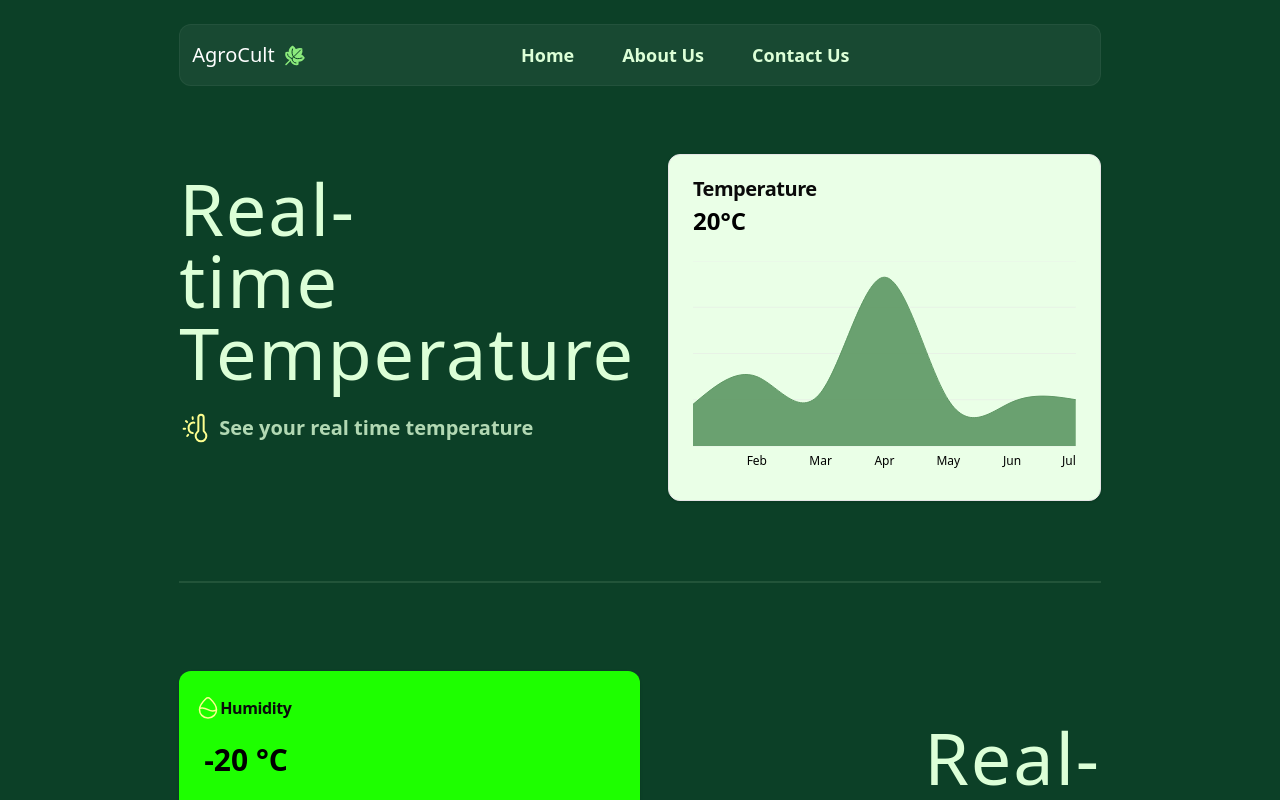
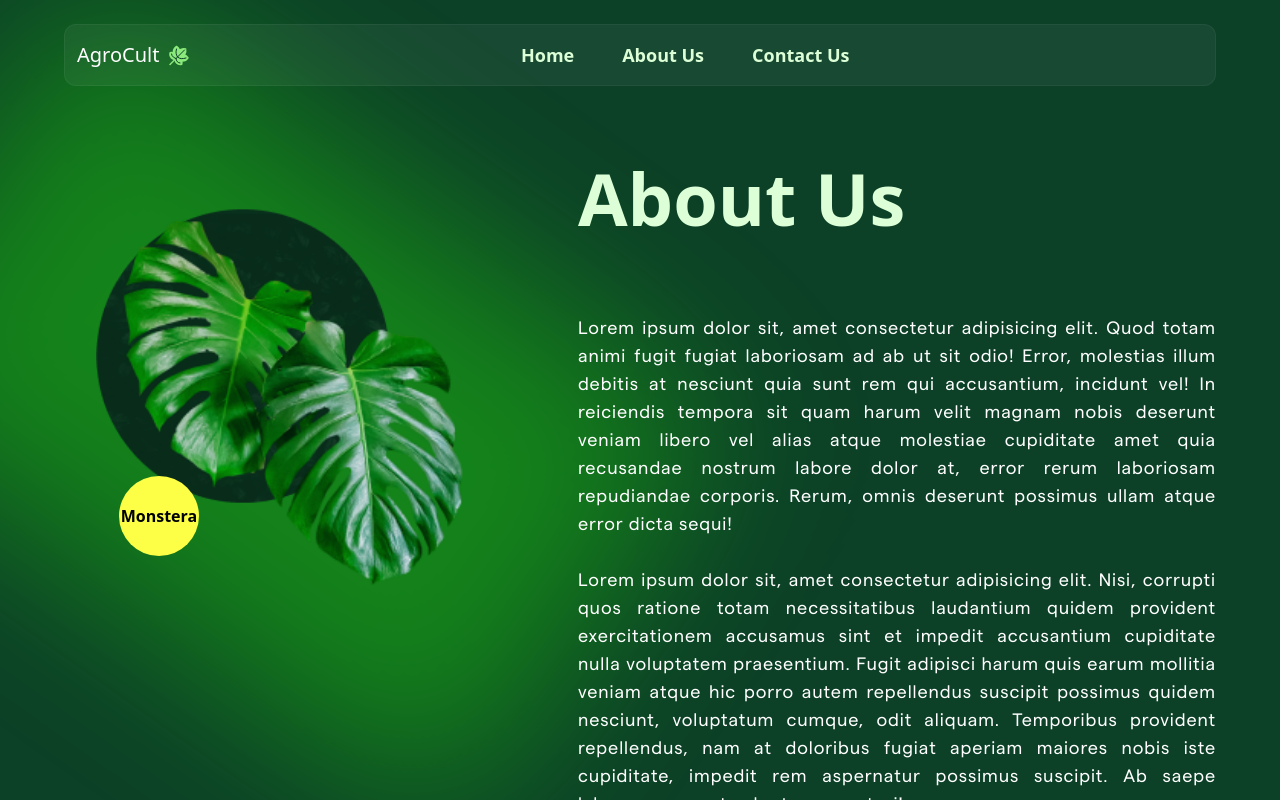
Before and after one commit to nikhilcodes0/AgroCult, a React (Vite) app: page / in a window 1280 px wide. Shown: the top 800 px of the page. Built offline with nearby package versions, Linux system fonts and the light colour scheme.

Commit message:
routing changes

```diff
--- a/src/App.tsx
+++ b/src/App.tsx
@@ -8,8 +8,8 @@
   return (
     <BrowserRouter>
       <Routes>
-        <Route path="/" element={<Home />}/>
-          <Route path="/about" element={<About />} />
+        <Route path="/stats" element={<Home />}/>
+          <Route path="/" element={<About />} />
       </Routes>
     </BrowserRouter>
   );
```
